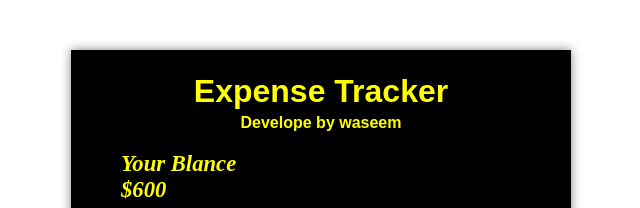
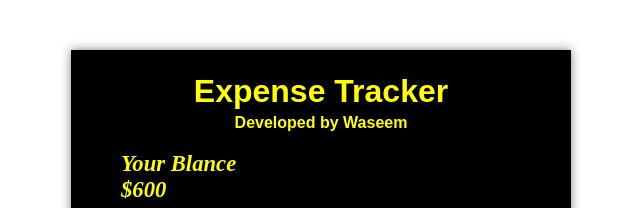
Before and after one commit to waseemrizi/expense-tracker-app, a React (Create React App) app: page / in a window 1280 px wide. Shown: the top 208 px of the page, without its empty margins (319-959 px from the left). Built offline with nearby package versions, Linux system fonts and the light colour scheme.

Commit message:
chnages in header

```diff
--- a/src/Child.js
+++ b/src/Child.js
@@ -62,7 +62,7 @@ function Child() {
         <div className="container">
             <h1 className="text-center">Expense Tracker</h1>
 
-            <h4 className="text-center">Develope by waseem</h4>
+            <h4 className="text-center">Developed by Waseem</h4>
 
             <h3 className="blnc">Your Blance<br /> ${getIncome() + getExpense()}</h3>
 
--- a/src/transReducer.js
+++ b/src/transReducer.js
@@ -1,10 +1,10 @@
 
 const TransactionReducer = ((state, action) => {
     switch (action.type) {
-        case "ADD_TRANSACTION":{
+        case "ADD_TRANSACTION": {
             return [action.payload, ...state]
         }
-        case "DELETE TRANSACTION" : {
+        case "DELETE TRANSACTION": {
             const newState = state.filter((trans) => trans.id !== action.payload.id)
             console.log("This is Old state ")
             console.log(state)
@@ -18,4 +18,4 @@ const TransactionReducer = ((state, action) => {
             return state;
     }
 })
-export default TransactionReducer ;
+export default TransactionReducer;
```
